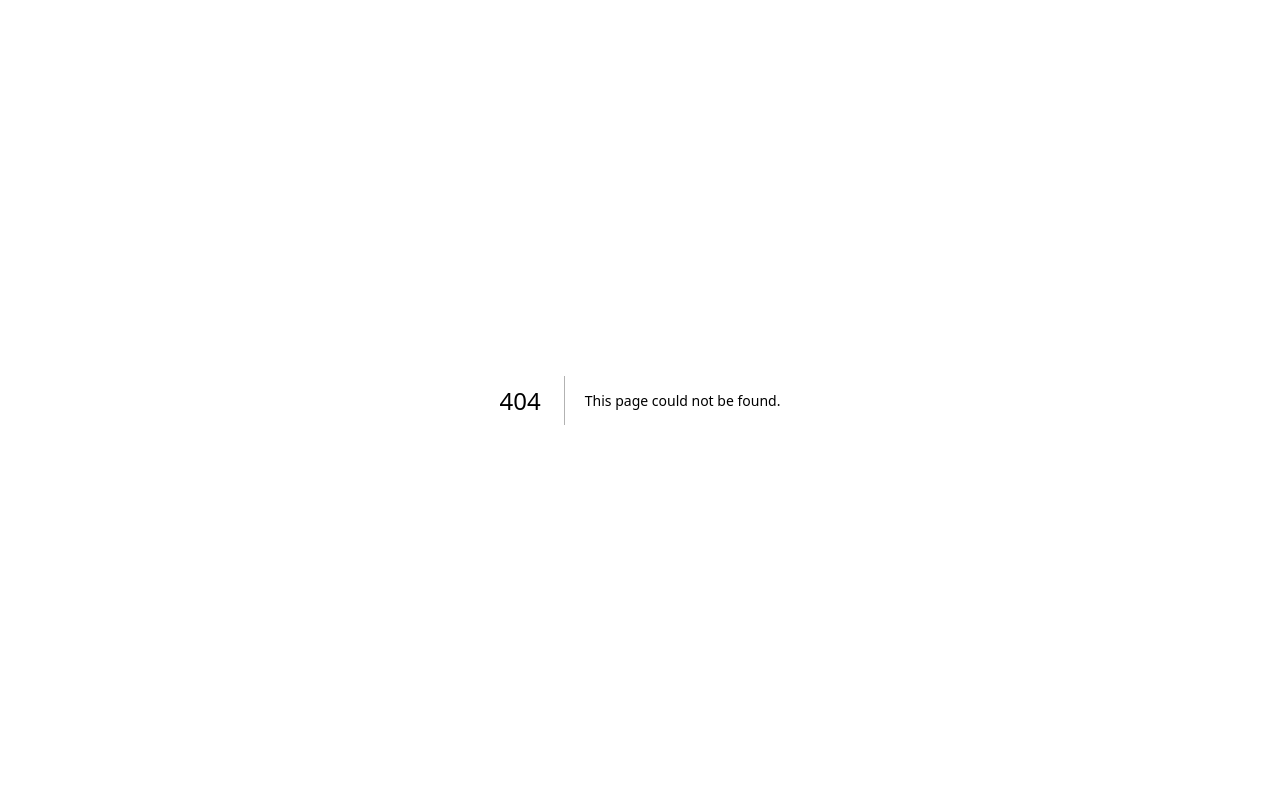
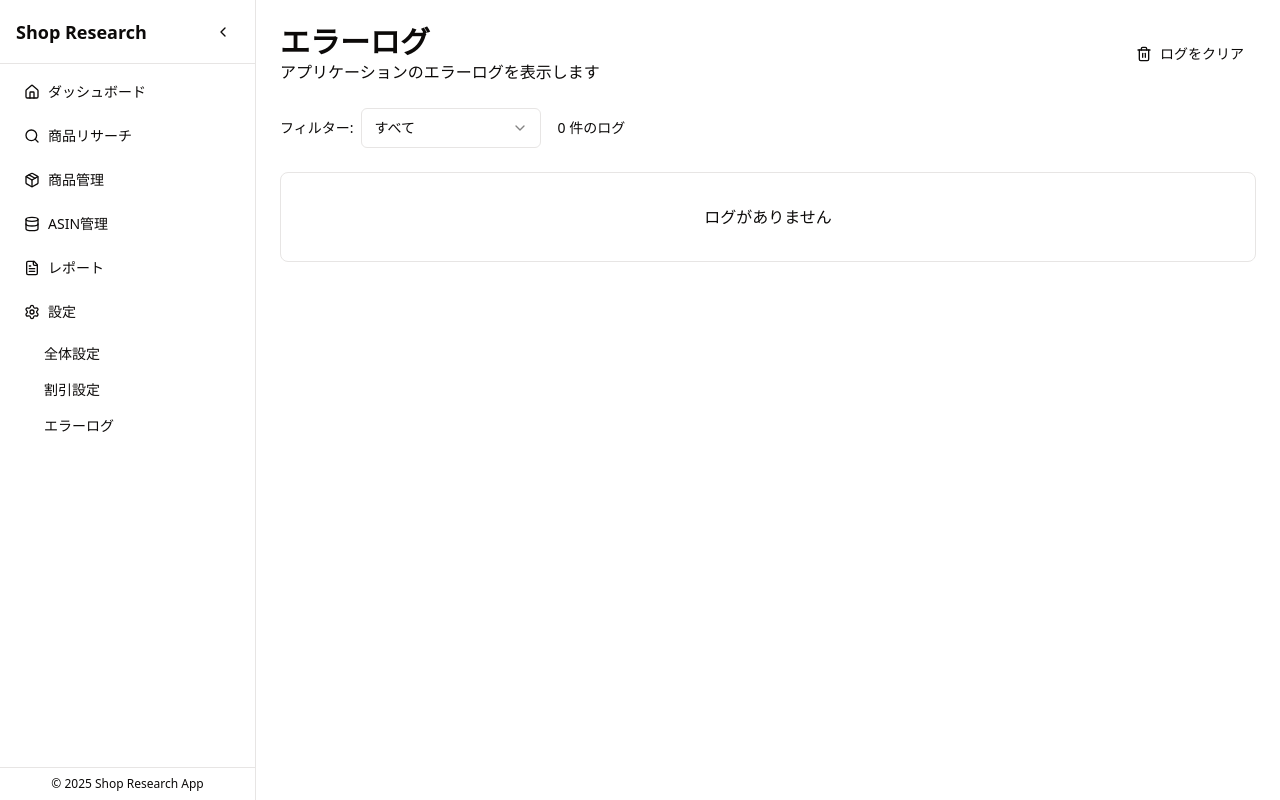
Before and after one commit to takuya040321/shop-research-app, a Next.js app: page /settings/logs in a window 1280 px wide. Before the commit this address had no page. Built offline with nearby package versions, Linux system fonts and the light colour scheme.

Commit message:
feat: エラーログ表示ページを追加

```diff
--- /dev/null
+++ b/src/app/settings/logs/page.tsx
@@ -0,0 +1,185 @@
+"use client"
+
+/**
+ * エラーログ表示ページ
+ */
+
+import { useState, useEffect } from "react"
+import { MainLayout } from "@/components/layout/main-layout"
+import { Button } from "@/components/ui/button"
+import {
+  Table,
+  TableBody,
+  TableCell,
+  TableHead,
+  TableHeader,
+  TableRow,
+} from "@/components/ui/table"
+import {
+  Select,
+  SelectContent,
+  SelectItem,
+  SelectTrigger,
+  SelectValue,
+} from "@/components/ui/select"
+import { AlertCircle, AlertTriangle, Info, Trash2 } from "lucide-react"
+import {
+  getErrorLogs,
+  clearErrorLogs,
+  type ErrorLog,
+} from "@/lib/error-logger"
+import { showSuccess } from "@/lib/toast"
+
+export default function LogsPage() {
+  const [logs, setLogs] = useState<ErrorLog[]>([])
+  const [filterType, setFilterType] = useState<"all" | ErrorLog["type"]>("all")
+
+  useEffect(() => {
+    loadLogs()
+  }, [])
+
+  const loadLogs = () => {
+    const allLogs = getErrorLogs()
+    setLogs(allLogs.reverse()) // 新しい順に表示
+  }
+
+  const filteredLogs =
+    filterType === "all" ? logs : logs.filter((log) => log.type === filterType)
+
+  const handleClear = () => {
+    if (!confirm("すべてのログを削除しますか？")) {
+      return
+    }
+
+    clearErrorLogs()
+    setLogs([])
+    showSuccess("ログをクリアしました")
+  }
+
+  const getTypeIcon = (type: ErrorLog["type"]) => {
+    switch (type) {
+      case "error":
+        return <AlertCircle className="h-4 w-4 text-destructive" />
+      case "warning":
+        return <AlertTriangle className="h-4 w-4 text-yellow-500" />
+      case "info":
+        return <Info className="h-4 w-4 text-blue-500" />
+    }
+  }
+
+  const getTypeLabel = (type: ErrorLog["type"]) => {
+    switch (type) {
+      case "error":
+        return "エラー"
+      case "warning":
+        return "警告"
+      case "info":
+        return "情報"
+    }
+  }
+
+  const formatTimestamp = (timestamp: string) => {
+    const date = new Date(timestamp)
+    return date.toLocaleString("ja-JP", {
+      year: "numeric",
+      month: "2-digit",
+      day: "2-digit",
+      hour: "2-digit",
+      minute: "2-digit",
+      second: "2-digit",
+    })
+  }
+
+  return (
+    <MainLayout>
+      <div className="space-y-6">
+        <div className="flex items-center justify-between">
+          <div>
+            <h1 className="text-3xl font-bold">エラーログ</h1>
+            <p className="text-muted-foreground">
+              アプリケーションのエラーログを表示します
+            </p>
+          </div>
+          <Button variant="destructive" size="sm" onClick={handleClear}>
+            <Trash2 className="h-4 w-4 mr-2" />
+            ログをクリア
+          </Button>
+        </div>
+
+        <div className="flex items-center gap-4">
+          <div className="flex items-center gap-2">
+            <span className="text-sm font-medium">フィルター:</span>
+            <Select
+              value={filterType}
+              onValueChange={(value) => setFilterType(value as typeof filterType)}
+            >
+              <SelectTrigger className="w-[180px]">
+                <SelectValue />
+              </SelectTrigger>
+              <SelectContent>
+                <SelectItem value="all">すべて</SelectItem>
+                <SelectItem value="error">エラーのみ</SelectItem>
+                <SelectItem value="warning">警告のみ</SelectItem>
+                <SelectItem value="info">情報のみ</SelectItem>
+              </SelectContent>
+            </Select>
+          </div>
+          <div className="text-sm text-muted-foreground">
+            {filteredLogs.length} 件のログ
+          </div>
+        </div>
+
+        <div className="rounded-lg border bg-card">
+          {filteredLogs.length === 0 ? (
+            <div className="p-8 text-center text-muted-foreground">
+              ログがありません
+            </div>
+          ) : (
+            <Table>
+              <TableHeader>
+                <TableRow>
+                  <TableHead className="w-[100px]">種類</TableHead>
+                  <TableHead className="w-[180px]">日時</TableHead>
+                  <TableHead className="w-[120px]">カテゴリ</TableHead>
+                  <TableHead>メッセージ</TableHead>
+                  <TableHead>詳細</TableHead>
+                </TableRow>
+              </TableHeader>
+              <TableBody>
+                {filteredLogs.map((log) => (
+                  <TableRow key={log.id}>
+                    <TableCell>
+                      <div className="flex items-center gap-2">
+                        {getTypeIcon(log.type)}
+                        <span className="text-sm">{getTypeLabel(log.type)}</span>
+                      </div>
+                    </TableCell>
+                    <TableCell className="text-sm">
+                      {formatTimestamp(log.timestamp)}
+                    </TableCell>
+                    <TableCell className="text-sm font-mono">
+                      {log.category}
+                    </TableCell>
+                    <TableCell className="text-sm">{log.message}</TableCell>
+                    <TableCell className="text-sm text-muted-foreground">
+                      {log.details && (
+                        <details className="cursor-pointer">
+                          <summary className="hover:text-foreground">
+                            詳細を表示
+                          </summary>
+                          <div className="mt-2 p-2 rounded bg-muted font-mono text-xs whitespace-pre-wrap">
+                            {log.details}
+                          </div>
+                        </details>
+                      )}
+                    </TableCell>
+                  </TableRow>
+                ))}
+              </TableBody>
+            </Table>
+          )}
+        </div>
+      </div>
+    </MainLayout>
+  )
+}
--- a/src/components/layout/sidebar.tsx
+++ b/src/components/layout/sidebar.tsx
@@ -58,6 +58,7 @@ const navigation = [
     children: [
       { name: "全体設定", href: "/settings" },
       { name: "割引設定", href: "/settings/discounts" },
+      { name: "エラーログ", href: "/settings/logs" },
     ],
   },
 ]
```
